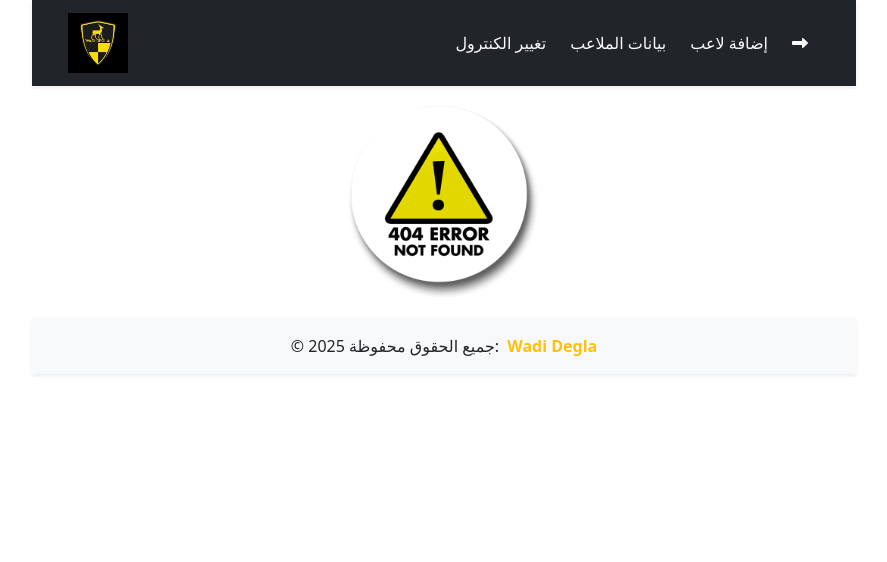
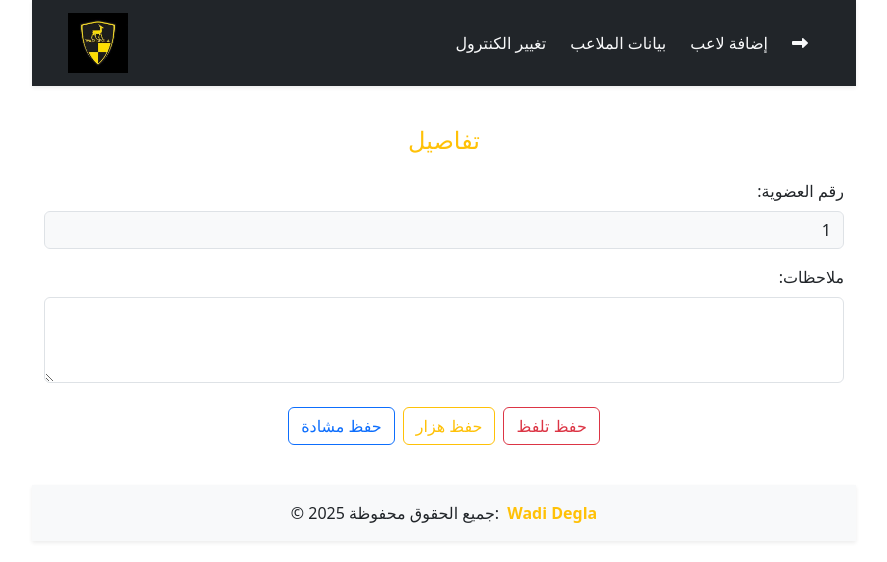
Before and after one commit to peterAlpert/WadiDegla, an Angular app: page /violation/1/1/1 in a window 1280 px wide. Shown: the top 562 px of the page, without its empty margins (196-1083 px from the left). Built offline with nearby package versions, Linux system fonts and the light colour scheme.

Commit message:
fix on violatio-details component

```diff
--- a/src/app/Components/stadium-log/stadium-log.component.ts
+++ b/src/app/Components/stadium-log/stadium-log.component.ts
@@ -105,15 +105,15 @@ export class StadiumLogComponent implements OnInit {
   insult(player: Iplayer) {
     console.log(player);
 
-    this._Router.navigate([`/violation/${player.membership}/insult`], { state: { member: player } });
+    this._Router.navigate([`/violation/${player.controlName}/${player.membership}/insult`], { state: { member: player } });
   }
 
   joke(player: Iplayer) {
-    this._Router.navigate([`/violation/${player.membership}/joke`], { state: { member: player } });
+    this._Router.navigate([`/violation/${player.controlName}/${player.membership}/joke`], { state: { member: player } });
   }
 
   fight(player: Iplayer) {
-    this._Router.navigate([`/violation/${player.membership}/fight`], { state: { member: player } });
+    this._Router.navigate([`/violation/${player.controlName}/${player.membership}/fight`], { state: { member: player } });
 
   }
 
--- a/src/app/Components/violation-details/violation-details.component.html
+++ b/src/app/Components/violation-details/violation-details.component.html
@@ -3,7 +3,7 @@
 
     <div class="mb-3">
         <label class="form-label">رقم العضوية:</label>
-        <div class="form-control bg-light">{{ member?.membership }}</div>
+        <div class="form-control bg-light">{{ membership }}</div>
     </div>
 
     <div class="mb-3">
--- a/src/app/Components/violation-details/violation-details.component.ts
+++ b/src/app/Components/violation-details/violation-details.component.ts
@@ -14,6 +14,9 @@ import { ViolationService } from '../../Services/violation.service';
 })
 export class ViolationDetailsComponent implements OnInit {
   member: any;
+  membership: any = 0;
+  memberName: any = '';
+  type: any = '';
   note: string = '';
   date: string = '';
   time: string = '';
@@ -31,8 +34,11 @@ export class ViolationDetailsComponent implements OnInit {
     this.member = nav?.extras?.state?.['member'];
 
     if (!this.member) {
-      const membership = this.route.snapshot.paramMap.get('id');
-      console.warn('العضو مش موجود في state، ممكن تجيب بياناته بـ id:', membership);
+      this.memberName = this.route.snapshot.paramMap.get('name');
+      this.membership = this.route.snapshot.paramMap.get('id');
+      this.type = this.route.snapshot.paramMap.get('type');
+      console.warn(this.membership);
+      console.warn(this.membership);
     }
 
     const now = new Date();
@@ -46,12 +52,12 @@ export class ViolationDetailsComponent implements OnInit {
     const time = now.toTimeString().split(':').slice(0, 2).join(':');
 
     const violation = {
-      name: this.member.memberName,
-      membership: this.member.membership,
+      name: this.memberName,
+      membership: this.membership,
       note: this.note,
       date: date,
       time: time,
-      type: type
+      type: this.type
     };
 
     this.violationService.saveViolation(violation).subscribe(() => {
--- a/src/app/app.routes.ts
+++ b/src/app/app.routes.ts
@@ -12,7 +12,7 @@ import { ViolationHistoryComponent } from './Components/violation-history/violat
 export const routes: Routes = [
     { path: '', pathMatch: 'full', redirectTo: 'controlInfo' },
     { path: 'enterStadium', component: StadiumComponent },
-    { path: 'violation/:id/:type', component: ViolationDetailsComponent },
+    { path: 'violation/:name/:id/:type', component: ViolationDetailsComponent },
     { path: "violation-history", component: ViolationHistoryComponent },
     { path: 'controlInfo', component: StartComponent },
     { path: 'injury', component: InjuryComponent },
```
